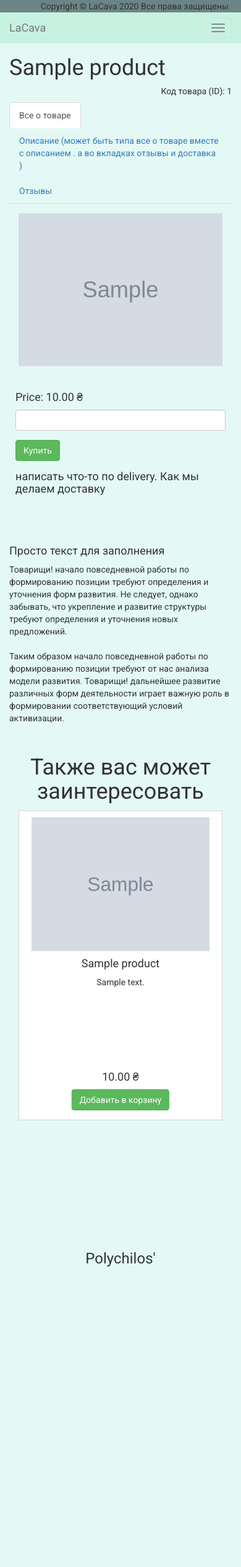
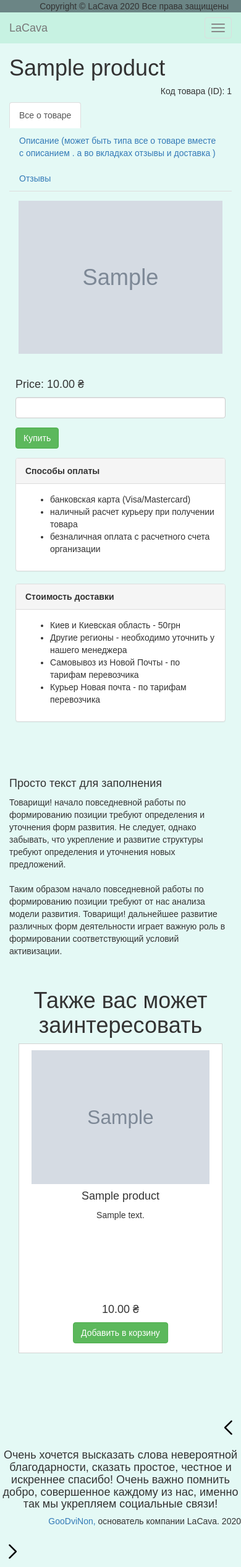
Before and after one commit to Meggatr0N/OnlineStore, a Django app: page /product/1 in a window 390 px wide; the page is wider, and only the part inside the window is pictured. Shown: that part at 62% size. Before the commit the page ends 2045 px from the top of that part, so only its background shows below. Run offline with Django 3.2, Linux system fonts and the light colour scheme; tables that the repository leaves empty hold one stand-in row (values such as "Sample post"); grey boxes marked "Sample" are stand-in pictures; some libraries are stand-ins or nearby versions.

Commit message:
modification4

```diff
--- a/blog/urls.py
+++ b/blog/urls.py
@@ -4,6 +4,8 @@ from . import views
 urlpatterns = [
     path('', views.home, name='home'),
     path('blog/', views.blog, name='blog'),
-    path('about/', views.about, name='about'),
+    path('about/', views.about, name='blog'),
+    path('catalog/', views.catalog, name='catalog'),
+
 
 ]
--- a/products/models.py
+++ b/products/models.py
@@ -2,7 +2,8 @@ from django.db import models
 
 
 class ProductCategory(models.Model):
-    name = models.CharField(max_length=64, blank=True, null=True, default=None)
+    name = models.CharField(max_length=64, unique=True, blank=True, null=True, default=None, verbose_name='Категория')
+    slug = models.SlugField(verbose_name='Транслит', null=True)
     is_active = models.BooleanField(default=True)
 
     def __str__(self):
--- a/static/css/style.css
+++ b/static/css/style.css
@@ -1,7 +1,7 @@
 html, body{
     height: 100%;
     max-height: 100%;
-    font-family: 'Roboto', sans-serif;
+    font-family: "ProximaNovaCond",sans-serif; /* 'Roboto', sans-serif;*/
     background-color: #e4f9f5; /* #edeef0   #ffecda*/
     max-width: 1600px;
     margin: 0 auto;
@@ -23,16 +23,20 @@ html, body{
 
 .wrapper-content{
     overflow: auto;
-    padding-bottom: 180px; /* must be same height as the footer */
+    padding-bottom: 80px; /* must be same height as the footer */
 }
 
 .footer{
     position: relative;
-    margin-top: -180px; /* negative value of footer height */
-    height: 180px;
+
+    height: 200px;
     clear: both;
-    background-color: white;
 }
+
+.footer-sides{
+  padding-top: 10px;
+}
+
 
 .section-top{
     margin-bottom: 20px;
@@ -161,6 +165,10 @@ html, body{
 .about div{
   vertical-align: middle;
 }
+
+
+
+
 
 
 
--- a/templates/footer.html
+++ b/templates/footer.html
@@ -1,7 +1,23 @@
+{% load static %}
 <footer>
-  <div class="container">
-    <div class="text">
-      <h3 class="text-center">Polychilos'</h3>
+  <div>
+    <div class="row">
+      <div class="col-md-2 text-right footer-sides">
+        <svg xmlns="http://www.w3.org/2000/svg" viewBox="0 0 24 24" width="40" height="40"><path fill-rule="evenodd" d="M15.28 5.22a.75.75 0 00-1.06 0l-6.25 6.25a.75.75 0 000 1.06l6.25 6.25a.75.75 0 101.06-1.06L9.56 12l5.72-5.72a.75.75 0 000-1.06z"></path></svg>
+      </div>
+
+      <div class="col-md-8 ">
+        <h4 class="text-center">
+          Очень хочется высказать слова невероятной благодарности, сказать простое, честное и искреннее спасибо! Очень важно помнить добро, совершенное каждому из нас, именно так мы укрепляем социальные связи!
+        </h4>
+        <h5 class="text-right">
+          <a href="https://t.me/GooDviNon">GooDviNon,</a> основатель компании LaCava. 2020
+        </h5>
+      </div>
+
+      <div class="col-md-2 text-left footer-sides">
+        <svg xmlns="http://www.w3.org/2000/svg" viewBox="0 0 24 24" width="40" height="40"><path fill-rule="evenodd" d="M8.72 18.78a.75.75 0 001.06 0l6.25-6.25a.75.75 0 000-1.06L9.78 5.22a.75.75 0 00-1.06 1.06L14.44 12l-5.72 5.72a.75.75 0 000 1.06z"></path></svg>
+      </div>
     </div>
   </div>
 </footer>
--- a/templates/navbar.html
+++ b/templates/navbar.html
@@ -16,8 +16,10 @@
 
     <div id="navbar" class="navbar-collapse collapse">
       <ul class="nav navbar-nav">
-        <li class="active"><a href="/about/">About Creator</a></li>
+        <li class="active"><a href="/catalog/">Каталог</a></li>
+        <li><a href="/about/">About Creator</a></li>
         <li><a href="/checkout/">Ссылка на корзину</a></li>
+        <li><a href="/land/">Old Site</a></li>
 
         <!--
         <li class="dropdown">
--- a/templates/products/product.html
+++ b/templates/products/product.html
@@ -80,6 +80,8 @@
 
 
                   <div class="col-lg-6">
+                    <div class="row">
+                      <div class="col-lg-6">
                         {% if product.discount != 0 %}
                           <div>
                             <div>
@@ -110,9 +112,9 @@
                             </div>
                           </div>
                         {% endif %}
+                      </div>
 
-
-                    <div>
+                      <div class="col-lg-6">
                         <form class="form-inline" id="form_buying_product" action="{% url 'basket_adding' %}">
                           {% csrf_token %}
                           <div class="form-group">
@@ -140,14 +142,33 @@
 
                         </form>
                       </div>
-
-
-                    <div class="">
-                      <h4>написать что-то по delivery. Как мы делаем доставку</h4>
                     </div>
 
+                    <div class="panel panel-default">
+                      <div class="panel-heading"><b>Способы оплаты</b></div>
+                      <div class="panel-body">
+                        <ul>
+                          <li>банковская карта (Visa/Mastercard)</li>
+                          <li>наличный расчет курьеру при получении товара</li>
+                          <li>безналичная оплата с расчетного счета организации</li>
+                        </ul>
+                      </div>
+                    </div>
+
+                    <div class="panel panel-default">
+                      <div class="panel-heading"><b>Стоимость доставки</b></div>
+                      <div class="panel-body">
+                        <ul>
+                          <li>Киев и Киевская область - 50грн</li>
+                          <li>Другие регионы - необходимо уточнить у нашего менеджера</li>
+                          <li>Самовывоз из Новой Почты - по тарифам перевозчика</li>
+                          <li>Курьер Новая почта - по тарифам перевозчика </li>
+                        </ul>
+                      </div>
+                    </div>
 
                   </div>
+
 
                 </div>
               </div>
```
Also changed, not shown: blog/views.py (+32 -0 lines), mysite/settings.py (+7 -0 lines), templates/blog/catalog.html (added, +46 -0 lines), templates/blog/landing.html (+7 -30 lines), products/migrations/0014_productcategory_slug.py (added), products/migrations/0015_auto_20201013_2229.py (added). Lines whose indentation alone changed are shown as unchanged.
